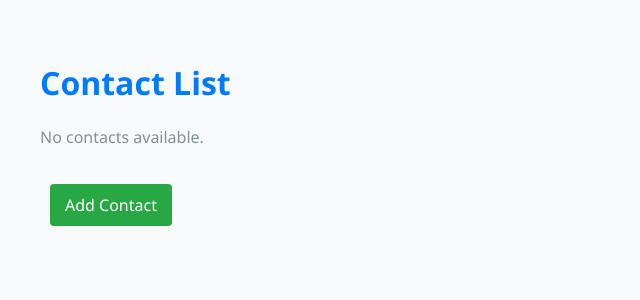
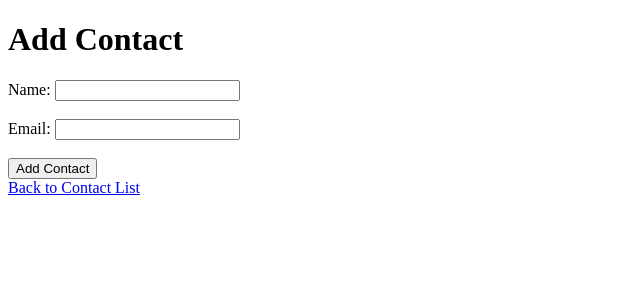
Before and after one commit to H3PRIYA/Contactlist, a Django app: page / in a window 1280 px wide. Shown: the top 300 px of the page, without its empty margins (0-640 px from the left). Run offline with Django 4.2, Linux system fonts and the light colour scheme; data that the repository does not hold is empty.

Commit message:
Update list_contacts.html

```diff
--- a/myproject/app/templates/myapp/list_contacts.html
+++ b/myproject/app/templates/myapp/list_contacts.html
@@ -1,79 +1,18 @@
 <!DOCTYPE html>
-<html lang="en">
+<html>
 <head>
-    <meta charset="UTF-8">
-    <meta name="viewport" content="width=device-width, initial-scale=1.0">
-    <title>Contact List</title>
-    <style>
-        body {
-            font-family: 'Segoe UI', Tahoma, Geneva, Verdana, sans-serif;
-            background-color: #f8f9fa;
-            margin: 20px;
-            padding: 20px;
-            color: #333;
-        }
-
-        h1 {
-            color: #007BFF;
-        }
-
-        ul {
-            list-style: none;
-            padding: 0;
-        }
-
-        li {
-            background-color: #fff;
-            margin: 10px 0;
-            padding: 15px;
-            border-radius: 8px;
-            box-shadow: 0 0 10px rgba(0, 0, 0, 0.1);
-            position: relative;
-        }
-
-        a {
-            display: inline-block;
-            margin-left: 10px;
-            color: #007BFF;
-            text-decoration: none;
-        }
-
-        a:hover {
-            text-decoration: underline;
-        }
-
-        .no-contacts {
-            color: #868e96;
-        }
-
-        .add-contact-link {
-            display: inline-block;
-            margin-top: 20px;
-            padding: 10px 15px;
-            background-color: #28a745;
-            color: #fff;
-            text-decoration: none;
-            border-radius: 4px;
-        }
-
-        .add-contact-link:hover {
-            background-color: #218838;
-        }
-    </style>
+    <title>Add Contact</title>
 </head>
 <body>
-    <h1>Contact List</h1>
-    <ul>
-        {% for contact in contacts %}
-            <li>
-                <strong>Name:</strong> {{ contact.name }}, <strong>Email:</strong> {{ contact.email }}
-                <a href="{% url 'edit_contact' contact.id %}">Edit</a>
-                <a href="{% url 'delete_contact' contact.id %}">Delete</a>
-            </li>
-        {% empty %}
-            <p class="no-contacts">No contacts available.</p>
-        {% endfor %}
-    </ul>
-    <a href="{% url 'add_contact' %}" class="add-contact-link">Add Contact</a>
+    <h1>Add Contact</h1>
+    <form method="post">
+        {% csrf_token %}
+        <label for="name">Name:</label>
+        <input type="text" id="name" name="name" required><br><br>
+        <label for="email">Email:</label>
+        <input type="email" id="email" name="email" required><br><br>
+        <input type="submit" value="Add Contact">
+    </form>
+    <a href="{% url 'list_contacts' %}">Back to Contact List</a>
 </body>
 </html>
```
